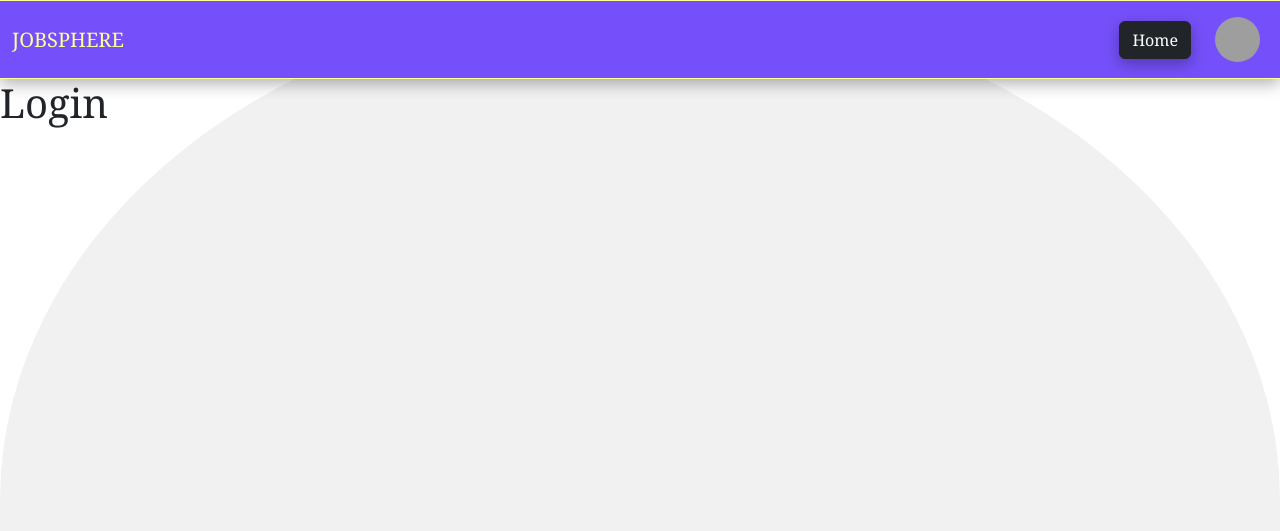
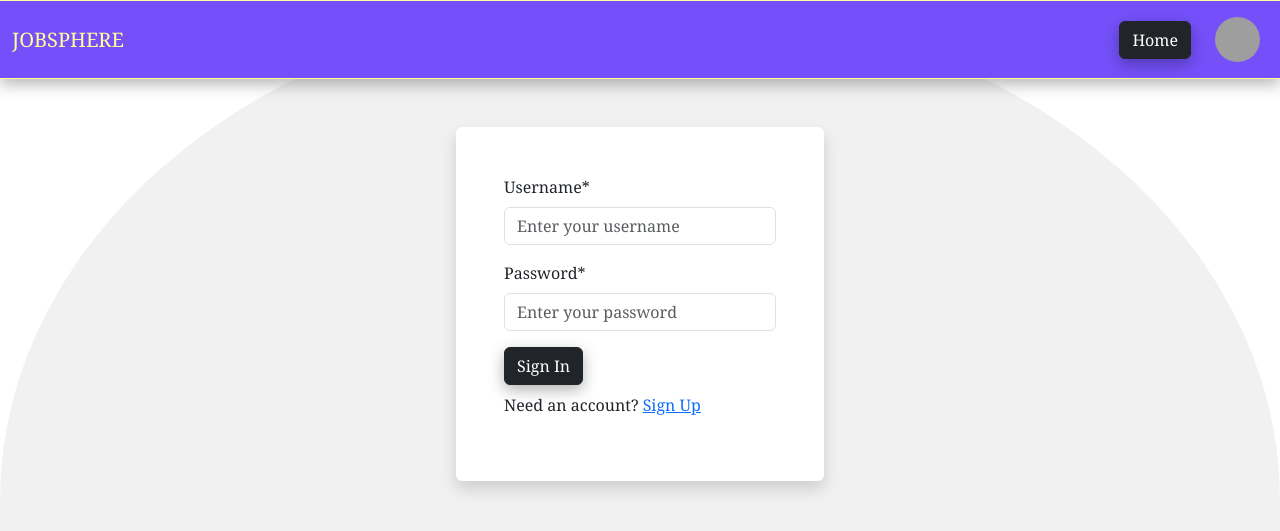
Before and after one commit to hariharen1996/jobsphere, a Django app: page /users/login/ in a window 1280 px wide. Shown: the top 531 px of the page. Run offline with Django 5.2, Linux system fonts and the light colour scheme; some libraries are stand-ins or nearby versions; grey boxes are pictures that could not be loaded.

Commit message:
feat: add login form, add functionality, modify style

```diff
--- a/users/forms.py
+++ b/users/forms.py
@@ -36,3 +36,7 @@ class CustomUserForm(UserCreationForm):
             raise ValidationError('Password must contain atleast one special character')
         if not re.search(r'[a-z]',password):
             raise ValidationError('Password must contain atleast one lowercase letter')
+
+class LoginForm(AuthenticationForm):
+    username = forms.CharField(max_length=254,widget=forms.TextInput(attrs={'placeholder':'Enter your username'}))
+    password = forms.CharField(widget=forms.PasswordInput(attrs={'placeholder':'Enter your password'}))
--- a/users/templates/users/login.html
+++ b/users/templates/users/login.html
@@ -1,8 +1,18 @@
 {% extends 'jobs/main.html' %}
-
+{% load crispy_forms_tags %}
 
 {% block content %}
-    <main class="login-container">
-        <h1>Login</h1>
-    </main>
+<main class="login-container">
+    <div class="m-2 d-flex justify-content-center align-items-center mt-5">
+        <form method="POST" class="bg-white p-5 rounded shadow mb-5">
+            {% csrf_token %}
+            {{ form|crispy }}
+            <button type="submit" class="btn btn-dark">Sign In</button>
+            <div class="signin-link mt-2">
+                <p>Need an account? <a href="{% url 'register' %}">Sign Up</a></p>
+            </div>
+        </form>
+    </div>
+</main>
+
 {% endblock %}
--- a/users/views.py
+++ b/users/views.py
@@ -1,11 +1,29 @@
 from django.shortcuts import render,redirect
-from .forms import CustomUserForm
-from django.contrib.auth import login
+from .forms import CustomUserForm,LoginForm
+from django.contrib.auth import login,authenticate
 from django.contrib import messages
 
 # Create your views here.
 def user_login(request):
-    return render(request,'users/login.html',{'title': 'LoginPage'})
+    if request.method == 'POST':
+        form = LoginForm(request,data=request.POST)
+        if form.is_valid():
+            username = form.cleaned_data.get('username')
+            password = form.cleaned_data.get('password')
+            user = authenticate(request,username=username,password=password)
+
+            if user is not None:
+                login(request,user)
+                messages.success(request,f"Login Successfull. Welcome {user.username}")
+                return redirect('job_home')
+            else:
+                messages.error(request,f"Invalid username or password")
+        else:
+            messages.error(request,'There was an error with your login')
+    else:
+        form = LoginForm()
+
+    return render(request,'users/login.html',{'title': 'LoginPage','form':form})
 
 
 def user_register(request):
```
Also changed, not shown: users/templates/users/register.html (+4 -4 lines).
